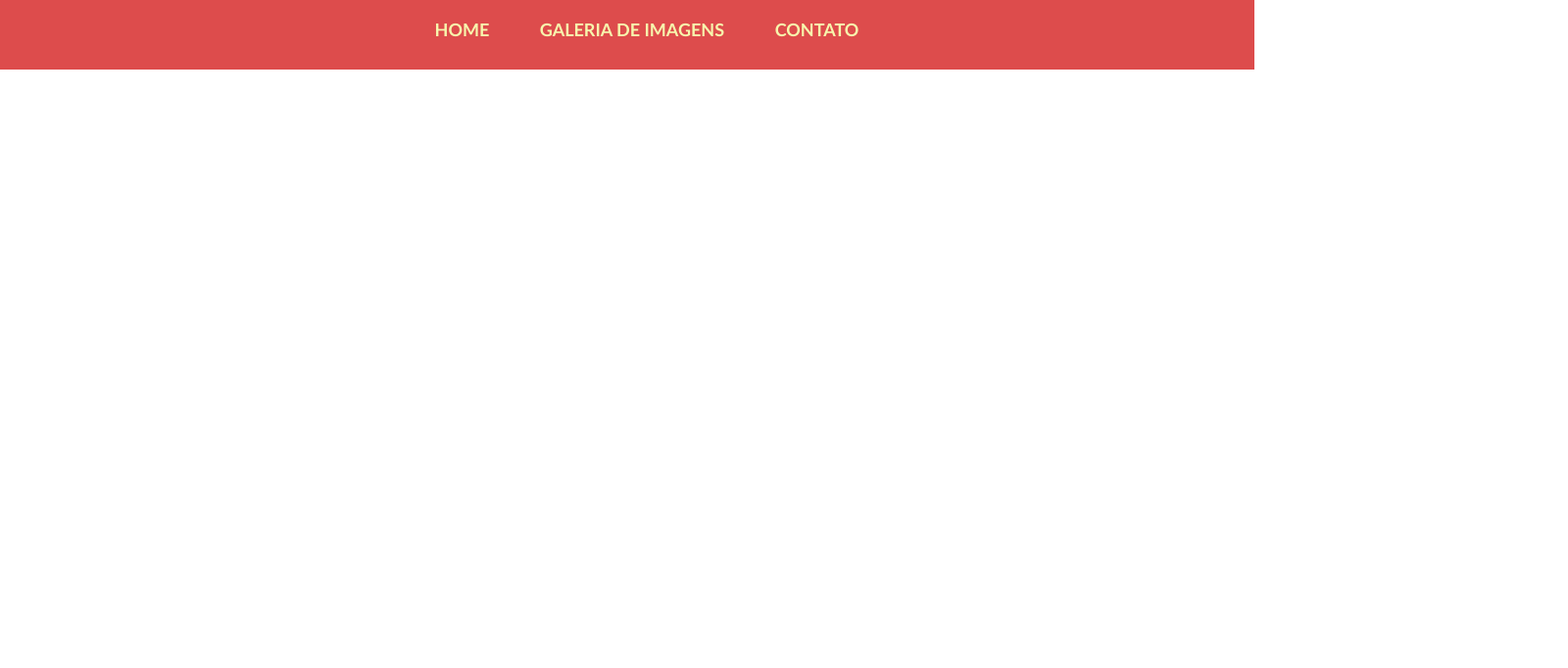
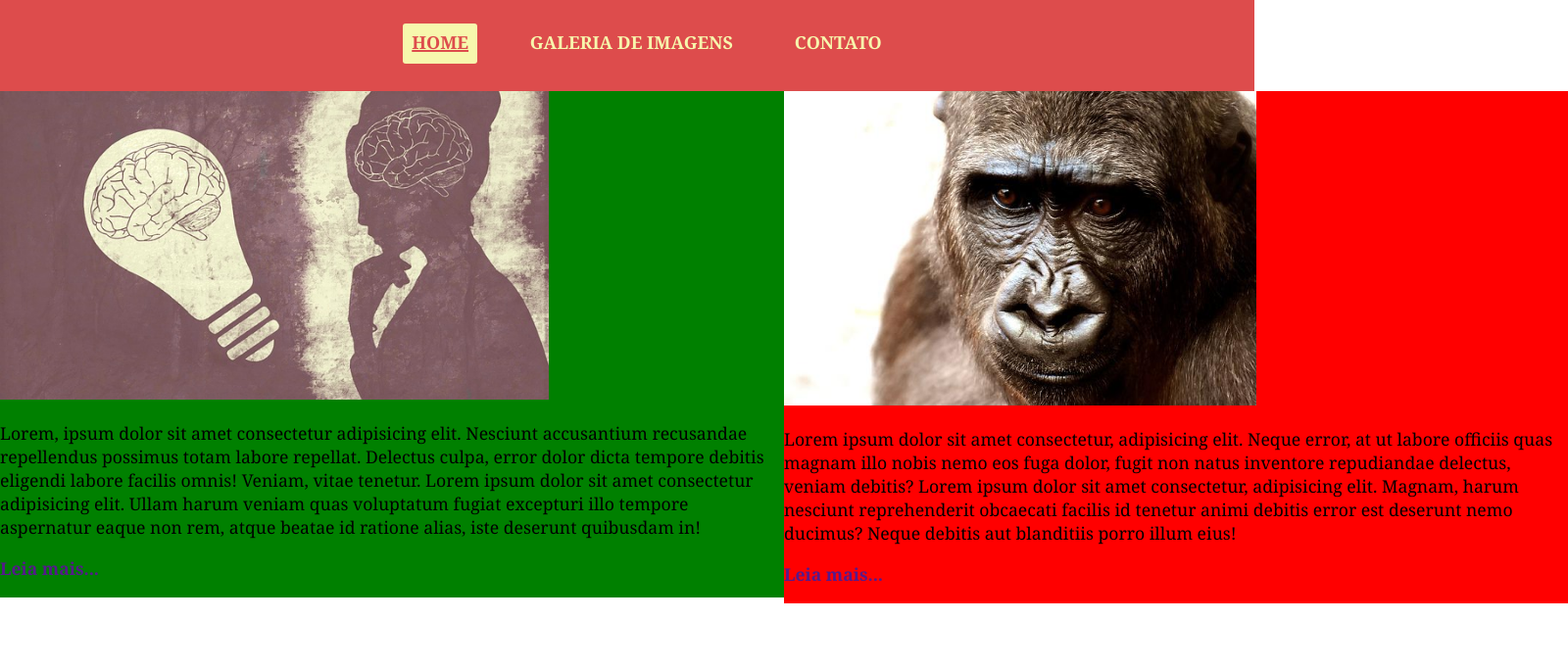
Before and after one commit to HarllonCS/Curiosopolis, a plain HTML site: page _html/index.html in a window 1280 px wide. Shown: the part 118-800 px from the top of the page at 98% size, 1600 px wide, since content can reach past the window. Drawn offline with Linux system fonts and the light colour scheme.

Commit message:
index.html
Área principal do site. Adicionando imagens.

```diff
--- a/_css/style.css
+++ b/_css/style.css
@@ -4,7 +4,28 @@ body {
 }
 
 #container {
-    font: 1.1em 'Trebuchet MS', sans-serif;
+    font: 1.1em Cambria, Cochin, Georgia, Times, 'Times New Roman', serif;
+}
+
+a {
+    text-decoration: none;
+    font-weight: bold;
+}
+
+section#cont-principal {
+    margin: auto;
+    width: 1600px;
+}
+
+article#cont-1 {
+    background-color: green;
+    float: left;
+    width: 800px;
+}
+article#cont-2 {
+    background-color: red;
+    float: right;
+    width: 800px;
 }
 
 /* Cabeçalho */
@@ -23,23 +44,19 @@ body {
 
 #menu-cabecalho {
     font-size: 18px;
-}
-
-#menu-cabecalho ul {
-    padding-bottom: 30px;
+    padding-bottom: 20px;
 }
 
 #menu-cabecalho li {
     display: inline;
-    margin-left: 15px;
-    margin-right: 15px;
+    margin-left: 20px;
+    margin-right: 20px;
 }
 
 #menu-cabecalho a {
     color: #f7f7ad;
-    padding: 8.5px;
-    text-decoration: none;
-    font-weight: bold;
+    padding: 7px 9px 10px 9px;
+    border-radius: 3px;
 }
 
 #menu-cabecalho a:hover {
@@ -48,3 +65,10 @@ body {
     text-decoration: underline;
     text-decoration-thickness: 2px;
 }
+
+#menu-cabecalho a.atual {
+    background-color: #f7f7ad;
+    color: #dd4c4c;
+    text-decoration: underline;
+    text-decoration-thickness: 2px;
+}
--- a/_html/index.html
+++ b/_html/index.html
@@ -22,12 +22,40 @@
 
             <nav id="menu-cabecalho"><!-- início menu-cabeçaçho -->
                 <ul>
-                    <li><a href="index.html">Home </a></li>
+                    <li><a class="atual" href="index.html">Home</a></li>
                     <li><a href="#2">Galeria de imagens</a></li>
                     <li><a href="#2">Contato</a></li>
                 </ul>
             </nav><!-- fim menu-cabeçalho -->
         </header><!-- fim cabeçalho -->
+
+        <section id="cont-principal">
+            <article id="cont-1">
+                <img src="../_imgs/index_fig-1.jpg" alt="Imagem de uma mulher e uma lâmpada." width="560">
+
+                <p>
+                    Lorem, ipsum dolor sit amet consectetur adipisicing elit. Nesciunt accusantium recusandae repellendus possimus totam labore repellat. Delectus culpa, error dolor dicta tempore debitis eligendi labore facilis omnis! Veniam, vitae tenetur.
+                    Lorem ipsum dolor sit amet consectetur adipisicing elit. Ullam harum veniam quas voluptatum fugiat excepturi illo tempore aspernatur eaque non rem, atque beatae id ratione alias, iste deserunt quibusdam in!
+                </p>
+
+                <p>
+                    <a href="">Leia mais...</a>
+                </p>
+            </article>
+
+            <article id="cont-2">
+                <img src="../_imgs/index_fig-2.jpg" alt="Imagem de um chimpanzé." width="482">
+
+                <p>
+                    Lorem ipsum dolor sit amet consectetur, adipisicing elit. Neque error, at ut labore officiis quas magnam illo nobis nemo eos fuga dolor, fugit non natus inventore repudiandae delectus, veniam debitis?
+                    Lorem ipsum dolor sit amet consectetur, adipisicing elit. Magnam, harum nesciunt reprehenderit obcaecati facilis id tenetur animi debitis error est deserunt nemo ducimus? Neque debitis aut blanditiis porro illum eius!
+                </p>
+
+                <p>
+                    <a href="">Leia mais...</a>
+                </p>
+            </article>
+        </section>
     </div>
 </body>
 </html>
```
